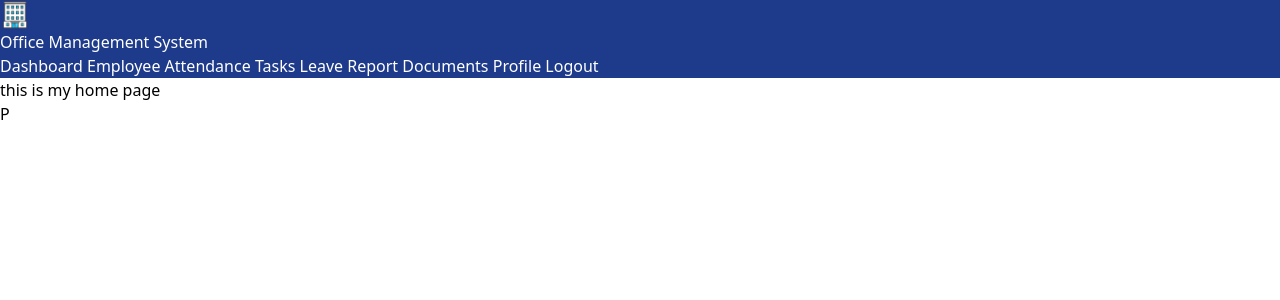
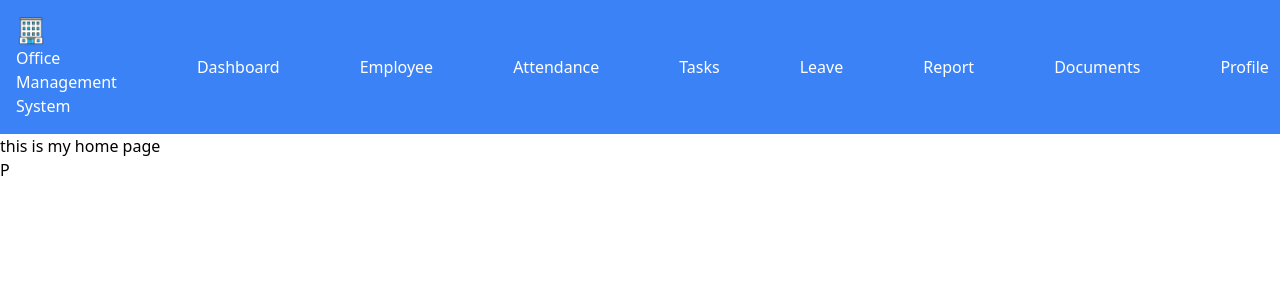
Before and after one commit to chandrika018/osm-django, a Django app: page / in a window 1280 px wide; the page is wider, and only the part inside the window is pictured. Shown: the top 300 px of that part. Run offline with Django 5.2, Linux system fonts and the light colour scheme; some libraries are stand-ins or nearby versions.

Commit message:
update base.html

```diff
--- a/templates/base.html
+++ b/templates/base.html
@@ -6,16 +6,16 @@
     <meta charset="utf-8">
     <meta name="viewport" content="width=device-width, initial-scale=1">
     <title>{% block title %}Dashboard{% endblock title %}</title>
-     <script src="https://cdn.tailwindcss.com"></script>
-    </head>
+    <script src="https://cdn.tailwindcss.com"></script>
+  </head>
 
   <body>
-    <div class="bg-blue-900 text-white">
+    <div class="bg-blue-500 text-white p-4 flex items-center gap-20">
       <div class="logo">
         <img src="{% static 'images/officebuilding.png' %}" alt="logo" width="30">
         <p>Office Management System</p>
       </div>
-      <a href="#">Dashboard</a>
+      <a href="home/">Dashboard</a>
       <a href="#">Employee</a>
       <a href="#">Attendance</a>
       <a href="#">Tasks</a>
@@ -26,10 +26,10 @@
       <a href="#">Logout</a>
     </div>
     <div>
-        {% block content %}
-        {% endblock content %}
+      {% block content %}
+      {% endblock content %}
     </div>
-P
+    P
   </body>
 
 </html>
```
